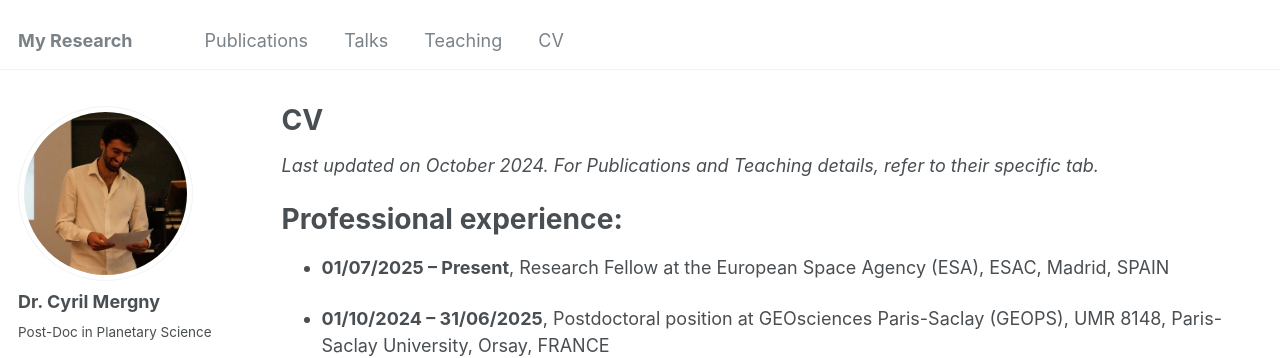
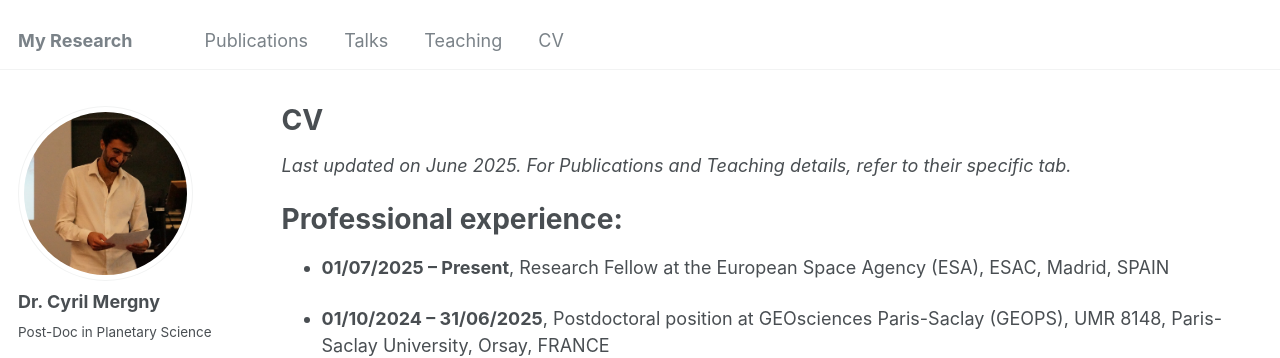
Before and after one commit to cmergny/cmergny.github.io, a Jekyll site: the page built from _pages/cv.md, in a window 1280 px wide and 900 px high. Shown: the top 358 px of the window. Built offline with Jekyll 4.4.1, drawn with Linux system fonts in a browser that asks for light colours; some web fonts are replaced.

Commit message:
Update cv.md

```diff
--- a/_pages/cv.md
+++ b/_pages/cv.md
@@ -9,7 +9,7 @@ redirect_from:
 
 {% include base_path %}
 
-*Last updated on October 2024. For Publications and Teaching details, refer to their specific tab.*
+*Last updated on June 2025. For Publications and Teaching details, refer to their specific tab.*
 
 Professional experience:
 ======
```
